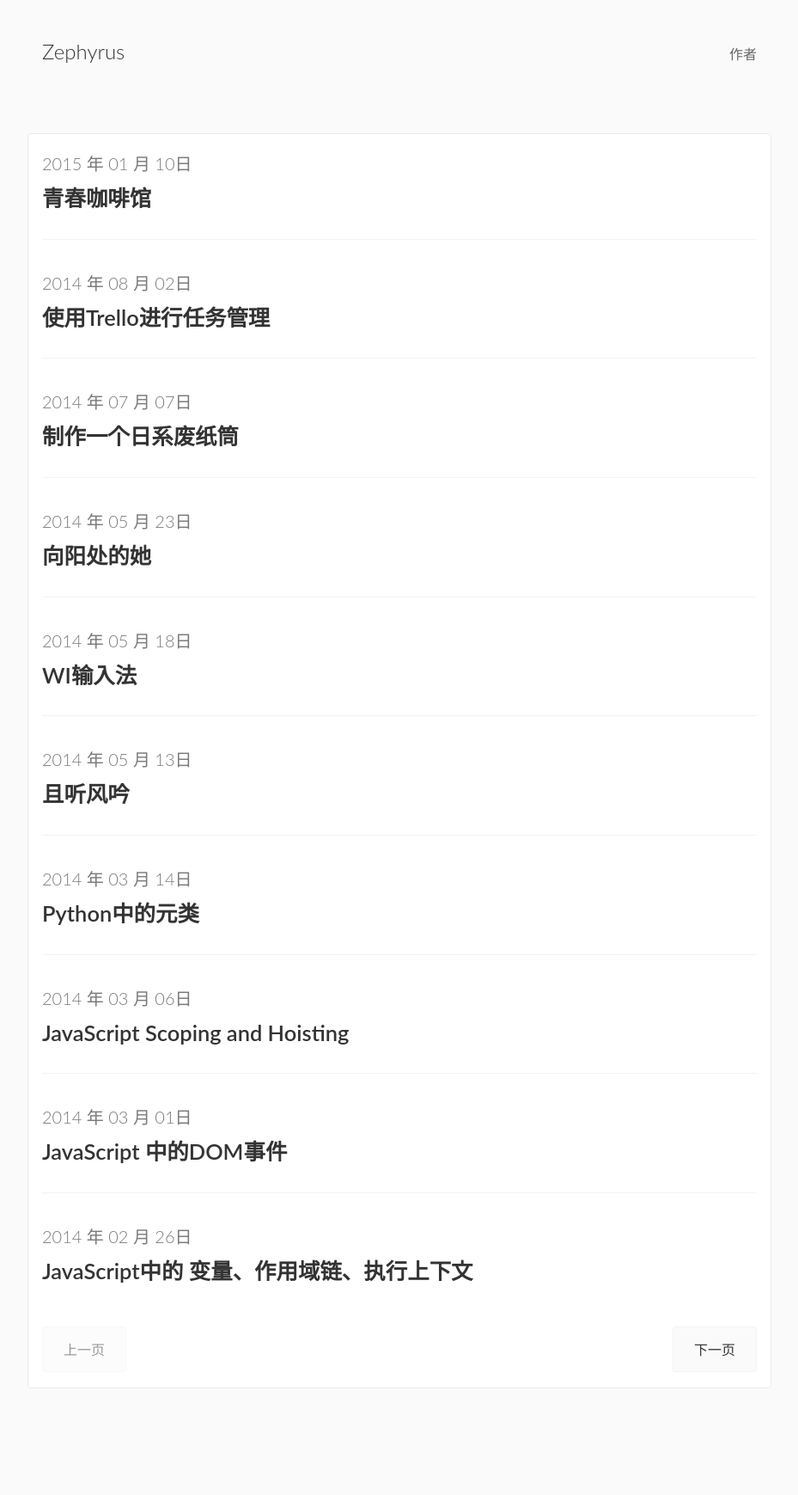
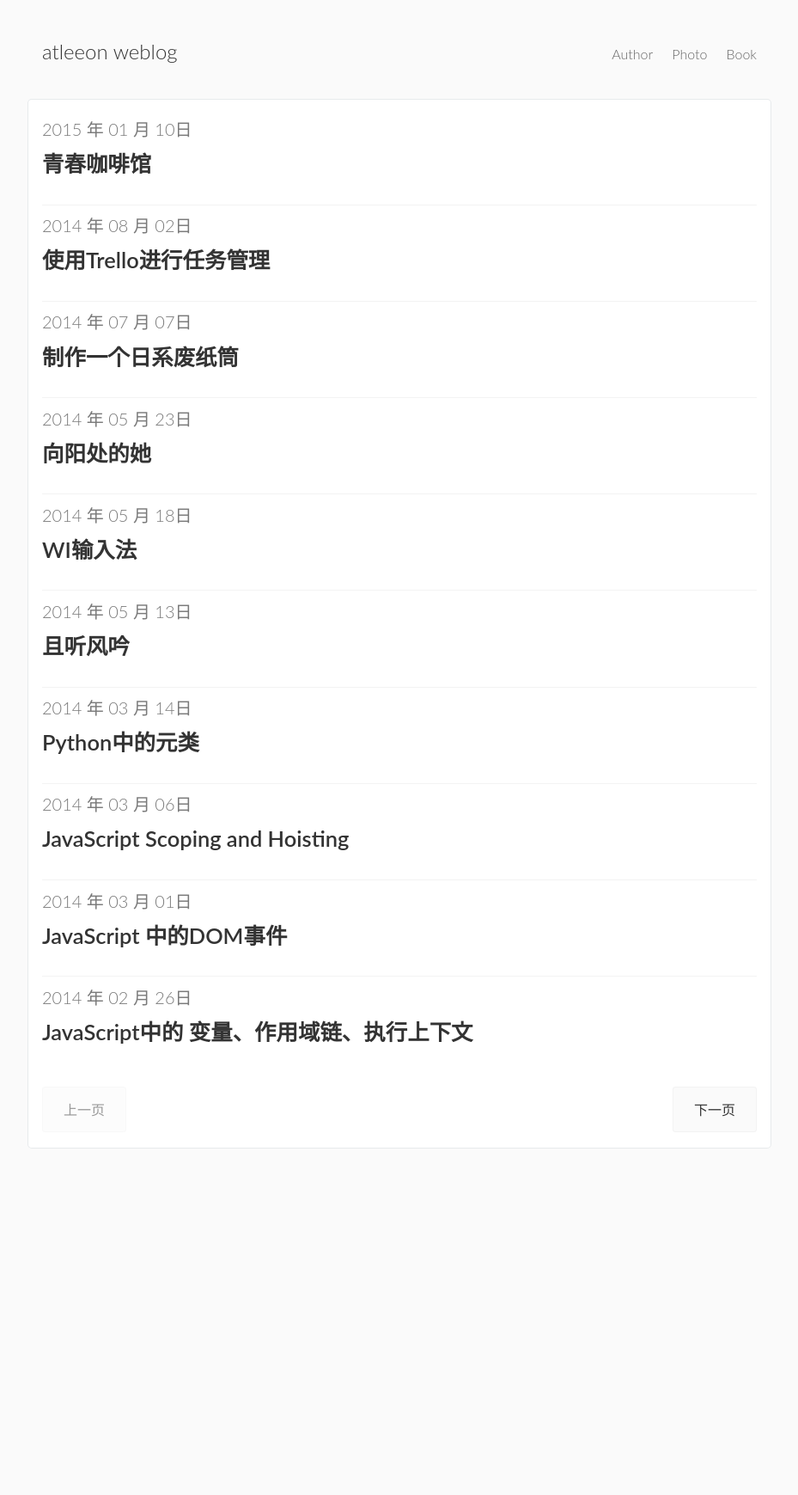
Before and after one commit to leeon/leeon.github.com, a Jekyll site: the page built from index.html, in a window 1280 px wide. Shown: the whole page at 86% size, without its empty margins (175-1104 px from the left). Built offline with Jekyll 4.4.1, drawn with Linux system fonts in a browser that asks for light colours; some web fonts are replaced; the list of posts is cut into pages by our own code; comment, search, counter and statistics services are not loaded; after the commit the page ends 1420 px from its top, so only the background shows below that.

Commit message:
Bug Fix and Nav Redesign
D    set image max-width , fix #10
M    add photo , book and author to nav bar , fix #11

```diff
--- a/_config.yml
+++ b/_config.yml
@@ -1,8 +1,8 @@
 # Site settings
-title:       Zephyrus
+title:       atleeon weblog
 email:       leeon@outlook.com
 author:      Li Yang
-description: "Li Yang Personal site."
+description: "李阳的博客，关于技术、设计、摄影和生活."
 baseurl:     ""
 url:         "http://atleeon.com"
 
--- a/_includes/navigation.html
+++ b/_includes/navigation.html
@@ -1 +1,3 @@
-<a href="{{ site.baseurl }}/about/">作者</a>
+<a href="{{ site.baseurl }}/about/">Author</a>
+<a href="http://image.atleeon.com" target="_BLANK" >Photo</a>
+<a href="https://www.gitbook.com/@leeon" target="_BLANK">Book</a>
--- a/_sass/_basscss.scss
+++ b/_sass/_basscss.scss
@@ -332,7 +332,7 @@ strong, .bold {
 
 .p2 {
    /* padding: 2rem;*/
-  padding: 2rem;
+  padding: 1.5rem;
 
 }
 
@@ -406,7 +406,7 @@ strong, .bold {
 }
 @media screen and (min-width: 64em) {
   .p-responsive {
-    padding: 4rem;
+    padding: 1.5rem;
   }
 
   .px-responsive {
--- a/_sass/_main.scss
+++ b/_sass/_main.scss
@@ -23,7 +23,7 @@ html, body {
 
 img {
   width: 100%;
-  max-width: 100% !important;
+  /*max-width: 100% !important;*/
 }
 
 
@@ -99,8 +99,8 @@ body {
 }
 
 .posts .post {
-  margin-bottom: 0.75em;
-  padding-bottom: .375em;
+  margin-bottom: 0.25em;
+  padding-bottom: .175em;
   border-bottom: thin solid #f3f3f3;
 }
 
@@ -365,7 +365,7 @@ h6,
   }
 
   .posts .post {
-    margin-bottom: 1.333em;
+    margin-bottom: 0.23em;
     padding-bottom: 0.666em;
     border-bottom: thin solid #f3f3f3;
   }
```
Also changed, not shown: about/index.md (+12 -4 lines).
